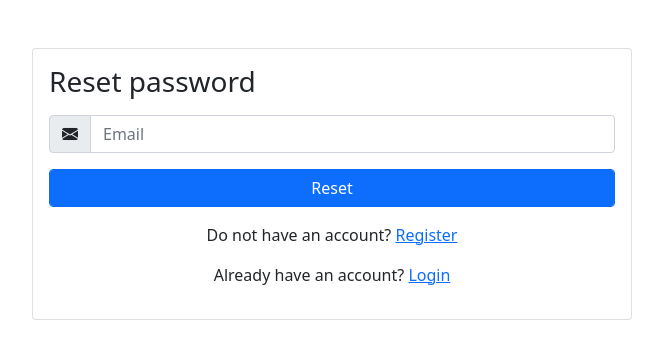
After one commit to iliadmitriev/taskcamp, a Django app: page /accounts/password_reset/ in a window 1280 px wide. The commit adds this page. Shown: the top 359 px of the page, without its empty margins (308-971 px from the left). Run offline with Django 3.2, Linux system fonts and the light colour scheme; some libraries are stand-ins or nearby versions.

Commit message:
password reset view

```diff
--- a/accounts/templates/login.html
+++ b/accounts/templates/login.html
@@ -57,7 +57,7 @@
             <div class="d-flex justify-content-center mb-3">
                 <div>
                     {% translate 'Lost password?' context 'accounts' %}
-                    <a href="#">
+                    <a href="{% url 'accounts:password-reset' %}">
                         {% translate 'Recover' context 'accounts' %}
                     </a>
                 </div>
--- /dev/null
+++ b/accounts/templates/password_reset.html
@@ -0,0 +1,51 @@
+{% extends 'empty.html' %}
+
+{% load i18n %}
+{% load html_attributes %}
+{% block container %}
+        <div class="card mt-5 mb-5 mx-auto" style="max-width: 600px">
+        <div class="card-body">
+            <h3 class="card-title mb-3">{% translate 'Reset password' %}</h3>
+
+            <form method="post">
+                {% csrf_token %}
+                {% for error in form.non_field_errors %}
+                    <div class="alert alert-danger">{{ error }}</div>
+                {% endfor %}
+
+                <div class="input-group mb-3">
+                    <span class="input-group-text" id="basic-addon1">
+                        <i class="bi bi-envelope-fill"></i>
+                    </span>
+                    {% attr class='form-control' placeholder=form.email.label as email_attrs %}
+                    {{ form.email | add_attr:email_attrs }}
+                </div>
+
+                <button type="submit" class="btn btn-primary form-control mb-3">
+                    {% translate 'Reset' %}
+                </button>
+                <input type="hidden" name="next" value="{{ next }}">
+
+            </form>
+
+            <div class="d-flex justify-content-center mb-3">
+                <div>
+                    {% translate 'Do not have an account?' context 'accounts' %}
+                    <a href="{% url 'accounts:register' %}">
+                        {% translate 'Register' context 'accounts' %}
+                    </a>
+                </div>
+            </div>
+
+            <div class="d-flex justify-content-center mb-3">
+                <div>
+                    {% translate 'Already have an account?' context 'accounts' %}
+                    <a href="{% url 'accounts:login' %}">
+                        {% translate 'Login' context 'accounts' %}
+                    </a>
+                </div>
+            </div>
+
+        </div>
+    </div>
+{% endblock %}
--- a/accounts/urls.py
+++ b/accounts/urls.py
@@ -1,7 +1,8 @@
 from django.urls import path
 from .views import (
-    AccountsLoginView, AccountsRegisterView, AccountLogout,
-    AccountsRegisterActivate, AccountsRegisterDoneView
+    AccountsLoginView, AccountsRegisterView, AccountsLogout,
+    AccountsRegisterActivate, AccountsRegisterDoneView,
+    AccountsPasswordResetView
 )
 
 app_name = 'accounts'
@@ -12,5 +13,6 @@ urlpatterns = [
     path('register_done/', AccountsRegisterDoneView.as_view(), name='register-done'),
     path('activate/<str:user_hash>/<str:token>/', AccountsRegisterActivate.as_view(), name='activate'),
     path('login/', AccountsLoginView.as_view(), name='login'),
-    path('logout/', AccountLogout.as_view(), name='logout'),
+    path('logout/', AccountsLogout.as_view(), name='logout'),
+    path('password_reset/', AccountsPasswordResetView.as_view(), name='password-reset')
 ]
--- a/accounts/views.py
+++ b/accounts/views.py
@@ -88,5 +88,9 @@ class AccountsLoginView(auth_views.LoginView):
         return url or reverse('home')
 
 
-class AccountLogout(auth_views.LogoutView):
+class AccountsLogout(auth_views.LogoutView):
     next_page = reverse_lazy('accounts:login')
+
+
+class AccountsPasswordResetView(auth_views.PasswordResetView):
+    template_name = 'password_reset.html'
```
